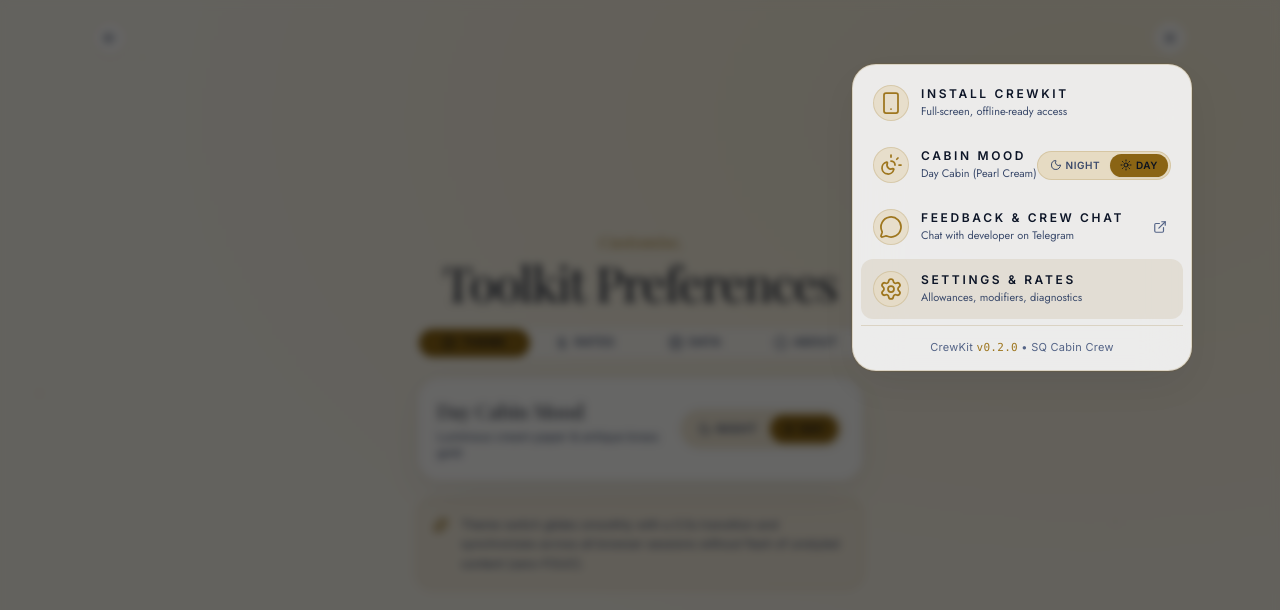
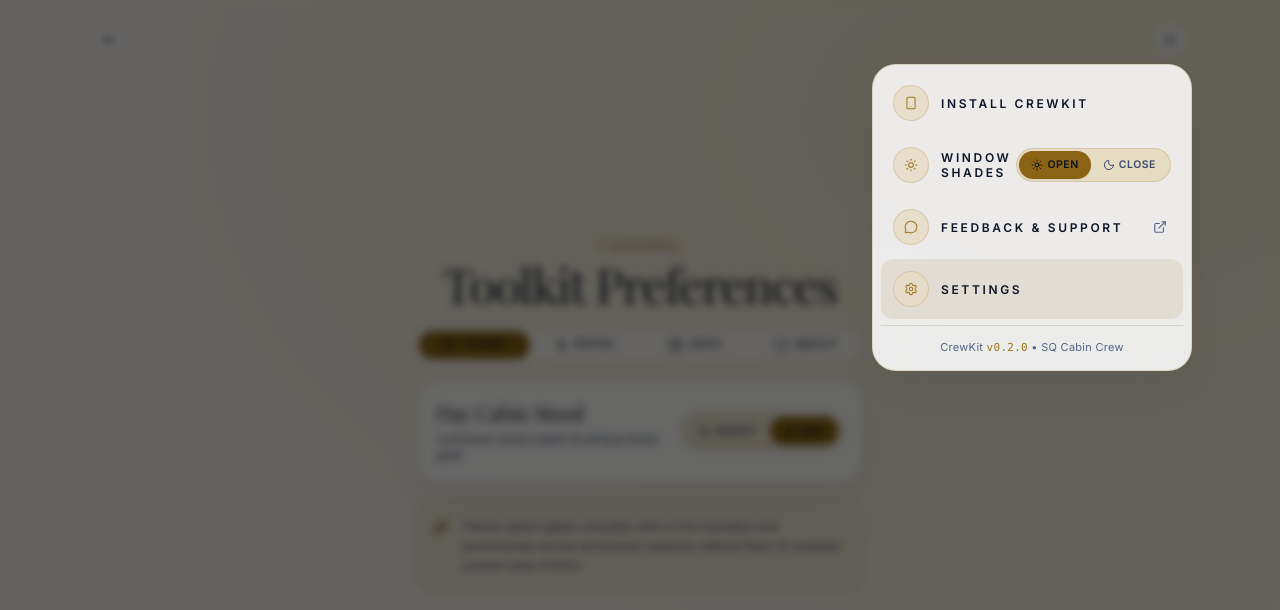
Before and after one commit to harlequinzxc/CrewKit, a React (Vite) app: page /settings in a window 1280 px wide. Both pictures are taken after a click on the button 1170 px from the left and 38 px from the top of the page. Shown: the top 610 px of the page. Built offline with nearby package versions, Linux system fonts and the light colour scheme; a web font is replaced by a local one.

Commit message:
feat: unified UI pass with theme gradients, navigation coordinates, drinks overflow, contrast tokens, and menu refinements
Co-authored-by: arena-agent <297053741+arena-agent@users.noreply.github.com>

```diff
--- a/src/components/ui/Layout.tsx
+++ b/src/components/ui/Layout.tsx
@@ -7,7 +7,6 @@
 import { BackButton, MenuButton, CloseButton } from './IconButton';
 import {
   Smartphone,
-  SunMoon,
   MessageCircle,
   Settings,
   ExternalLink,
@@ -21,6 +20,7 @@
   children: React.ReactNode;
   containerClassName?: string;
   hideHeader?: boolean;
+  onBack?: () => void;
   menuOpen?: boolean;
   onMenuOpenChange?: (open: boolean) => void;
 }
@@ -29,6 +29,7 @@
   children,
   containerClassName = 'w-full md:w-[90%] max-w-6xl',
   hideHeader = false,
+  onBack,
   menuOpen: controlledMenuOpen,
   onMenuOpenChange: controlledOnMenuOpenChange,
 }) => {
@@ -91,17 +92,17 @@
           hideHeader
             ? 'max-w-none px-0 pt-0 pb-[max(0.5rem,env(safe-area-inset-bottom))]'
             : cn(
-                'px-4 sm:px-6 pt-[max(0.5rem,env(safe-area-inset-top))] pb-[max(0.75rem,env(safe-area-inset-bottom))]',
+                'px-4 sm:px-6 pt-[max(0.75rem,env(safe-area-inset-top))] pb-[max(0.75rem,env(safe-area-inset-bottom))]',
                 containerClassName
               )
         )}
       >
-        {/* Top Header Bar (Omitted when hideHeader is true on hero result pages) */}
+        {/* Top Header Bar (Unified global Back / Brand and Hamburger Menu) */}
         {!hideHeader && (
-          <header className="flex items-center justify-between h-14 shrink-0 z-30 pt-1">
-            {/* LEFT: Back button on inner pages without logo/text, Logo on Home */}
+          <header className="flex items-center justify-between h-14 shrink-0 z-30">
+            {/* LEFT: Back button on inner pages, Logo on Home */}
             <div className="flex items-center gap-3">
-              {!isHome ? <BackButton /> : <Logo to="/" size="sm" />}
+              {!isHome ? <BackButton onClick={onBack} /> : <Logo to="/" size="sm" />}
             </div>
 
             {/* RIGHT: Circular Ghost Hamburger Menu Button (34px visual, 44px hit) */}
@@ -125,112 +126,101 @@
             />
 
             {/* Glass Panel Anchored Top-Right */}
-            <div className="absolute top-16 right-4 sm:right-6 w-84 max-w-[calc(100vw-2rem)] cabin-glass p-2 z-50 animate-menu-in flex flex-col gap-0.5 text-left border border-gold-dim">
+            <div className="absolute top-16 right-4 sm:right-6 w-80 max-w-[calc(100vw-2rem)] cabin-glass p-2 z-50 animate-menu-in flex flex-col gap-0.5 text-left border border-gold-dim">
               {installPromptMsg && (
                 <div className="mx-2 my-1.5 p-2 rounded-lg bg-gold-400/15 border border-gold-400/30 text-xs text-gold-300 font-ui tracking-wide text-center animate-fade-in">
                   {installPromptMsg}
                 </div>
               )}
 
-              {/* Row 1: Install CrewKit (Hidden if standalone installed) */}
+              {/* Row 1: Install CrewKit (Hidden if standalone installed; no helper subtitle) */}
               {!isStandalone && (
                 <button
                   onClick={handleInstallClick}
                   className="flex items-center gap-3 w-full px-3 py-3 rounded-xl hover:bg-ink-800/60 text-left transition-colors group min-h-[44px]"
                 >
                   <div className="w-9 h-9 rounded-full bg-ink-800/80 border border-gold-dim flex items-center justify-center text-gold-300 group-hover:border-gold-400/50 shrink-0">
-                    <Smartphone className="w-4.5 h-4.5 text-gold-300" strokeWidth={1.75} />
+                    <Smartphone className="w-3.5 h-3.5 text-gold-300" strokeWidth={1.75} />
                   </div>
-                  <div className="flex flex-col">
                   <span className="font-ui text-xs uppercase tracking-eyebrow text-ivory-100 group-hover:text-gold-300 font-semibold leading-tight">
                     Install CrewKit
                   </span>
-                    <span className="text-[11px] text-mist-300 mt-0.5">
-                      {isIOS ? 'Tap Share → Add to Home Screen' : 'Full-screen, offline-ready access'}
-                    </span>
-                  </div>
                 </button>
               )}
 
-              {/* Row 2: Mood Switching (Night Cabin vs Day Cabin) */}
+              {/* Row 2: Window Shades (Appearance / Mood toggle; Open=light, Close=dark; dynamic Sun/Moon icon) */}
               <div
                 onClick={() => toggleTheme()}
                 className="flex items-center justify-between w-full px-3 py-3 rounded-xl hover:bg-ink-800/60 text-left transition-colors group cursor-pointer min-h-[44px]"
               >
                 <div className="flex items-center gap-3">
                   <div className="w-9 h-9 rounded-full bg-ink-800/80 border border-gold-dim flex items-center justify-center text-gold-300 group-hover:border-gold-400/50 shrink-0">
-                    <SunMoon className="w-4.5 h-4.5 text-gold-300" strokeWidth={1.75} />
+                    {isNight ? (
+                      <Moon className="w-3.5 h-3.5 text-gold-300" strokeWidth={1.75} />
+                    ) : (
+                      <Sun className="w-3.5 h-3.5 text-gold-300" strokeWidth={1.75} />
+                    )}
                   </div>
-                  <div className="flex flex-col">
                   <span className="font-ui text-xs uppercase tracking-eyebrow text-ivory-100 group-hover:text-gold-300 font-semibold leading-tight">
-                      Cabin Mood
-                    </span>
-                    <span className="text-[11px] text-mist-300 mt-0.5">
-                      {isNight ? 'Night Cabin (Midnight)' : 'Day Cabin (Pearl Cream)'}
+                    Window Shades
                   </span>
                 </div>
-                </div>
 
-                {/* Segmented Switch */}
+                {/* Segmented Pill Switch: Open (Day/Light) vs Close (Night/Dark) */}
                 <div
                   onClick={(e) => e.stopPropagation()}
                   className="flex items-center p-0.5 bg-ink-800 border border-gold-dim rounded-full relative shrink-0"
                 >
                   <button
                     type="button"
+                    onClick={() => setTheme('light')}
+                    className={cn(
+                      'flex items-center gap-1 px-3 py-1.5 rounded-full text-[10.5px] font-ui uppercase tracking-wider font-semibold transition-all',
+                      !isNight
+                        ? 'bg-gold-400 text-onyx-900 shadow-sm'
+                        : 'text-mist-300 hover:text-ivory-100'
+                    )}
+                    aria-label="Open Window Shades (Day Light)"
+                  >
+                    <Sun className="w-3 h-3" />
+                    <span>Open</span>
+                  </button>
+                  <button
+                    type="button"
                     onClick={() => setTheme('dark')}
                     className={cn(
-                      'flex items-center gap-1 px-2.5 py-1 rounded-full text-[10px] font-ui uppercase tracking-wider font-semibold transition-all',
+                      'flex items-center gap-1 px-3 py-1.5 rounded-full text-[10.5px] font-ui uppercase tracking-wider font-semibold transition-all',
                       isNight
                         ? 'bg-gold-400 text-onyx-900 shadow-sm'
                         : 'text-mist-300 hover:text-ivory-100'
                     )}
-                    aria-label="Set Night Cabin"
+                    aria-label="Close Window Shades (Night Cabin)"
                   >
                     <Moon className="w-3 h-3" />
-                    <span>Night</span>
-                  </button>
-                  <button
-                    type="button"
-                    onClick={() => setTheme('light')}
-                    className={cn(
-                      'flex items-center gap-1 px-2.5 py-1 rounded-full text-[10px] font-ui uppercase tracking-wider font-semibold transition-all',
-                      !isNight
-                        ? 'bg-gold-400 text-onyx-900 shadow-sm'
-                        : 'text-mist-300 hover:text-ivory-100'
-                    )}
-                    aria-label="Set Day Cabin"
-                  >
-                    <Sun className="w-3 h-3" />
-                    <span>Day</span>
+                    <span>Close</span>
                   </button>
                 </div>
               </div>
 
-              {/* Row 3: Feedback & Suggestions */}
+              {/* Row 3: Feedback & Support (Direct Telegram link; no helper subtitle) */}
               <a
-                href="https://t.me"
+                href="https://t.me/harlequinzxc"
                 target="_blank"
                 rel="noreferrer"
                 className="flex items-center justify-between w-full px-3 py-3 rounded-xl hover:bg-ink-800/60 text-left transition-colors group min-h-[44px]"
               >
                 <div className="flex items-center gap-3">
                   <div className="w-9 h-9 rounded-full bg-ink-800/80 border border-gold-dim flex items-center justify-center text-gold-300 group-hover:border-gold-400/50 shrink-0">
-                    <MessageCircle className="w-4.5 h-4.5 text-gold-300" strokeWidth={1.75} />
+                    <MessageCircle className="w-3.5 h-3.5 text-gold-300" strokeWidth={1.75} />
                   </div>
-                  <div className="flex flex-col">
                   <span className="font-ui text-xs uppercase tracking-eyebrow text-ivory-100 group-hover:text-gold-300 font-semibold leading-tight">
-                      Feedback &amp; Crew Chat
+                    Feedback &amp; Support
                   </span>
-                    <span className="text-[11px] text-mist-300 mt-0.5">
-                      Chat with developer on Telegram
-                    </span>
-                  </div>
                 </div>
                 <ExternalLink className="w-3.5 h-3.5 text-mist-400 group-hover:text-gold-300 mr-1" />
               </a>
 
-              {/* Row 4: Settings */}
+              {/* Row 4: Settings (No helper subtitle) */}
               <button
                 onClick={() => {
                   setMenuOpen(false);
@@ -242,16 +232,11 @@
                 )}
               >
                 <div className="w-9 h-9 rounded-full bg-ink-800/80 border border-gold-dim flex items-center justify-center text-gold-300 group-hover:border-gold-400/50 shrink-0">
-                  <Settings className="w-4.5 h-4.5 text-gold-300" strokeWidth={1.75} />
+                  <Settings className="w-3.5 h-3.5 text-gold-300" strokeWidth={1.75} />
                 </div>
-                <div className="flex flex-col">
                 <span className="font-ui text-xs uppercase tracking-eyebrow text-ivory-100 group-hover:text-gold-300 font-semibold leading-tight">
-                    Settings &amp; Rates
+                  Settings
                 </span>
-                  <span className="text-[11px] text-mist-300 mt-0.5">
-                    Allowances, modifiers, diagnostics
-                  </span>
-                </div>
               </button>
 
               {/* Divider & Footer */}
@@ -264,7 +249,7 @@
           </>
         )}
 
-        {/* Main Content Area (Single Viewport, Zero Scroll) */}
+        {/* Main Content Area */}
         <main className="flex-1 flex flex-col justify-between min-h-0 py-1 overflow-hidden relative z-10">
           {children}
         </main>
--- a/src/components/ui/StickyHeader.tsx
+++ b/src/components/ui/StickyHeader.tsx
@@ -17,7 +17,7 @@
       <div
         ref={ref}
         className={cn(
-          'sticky top-0 z-30 w-full bg-ink-950/88 backdrop-blur-md pt-2 pb-2 transition-colors border-b border-gold-dim/15',
+          'sticky top-0 z-30 w-full bg-ink-950/95 backdrop-blur-md pt-2 pb-2 transition-colors border-b border-gold-dim/15',
           className
         )}
         {...props}
@@ -28,7 +28,7 @@
             className="absolute left-0 right-0 -bottom-6 h-6 pointer-events-none z-10"
             style={{
               background:
-                'linear-gradient(to bottom, rgb(var(--ink-950-rgb) / 0.88), transparent)',
+                'linear-gradient(to bottom, rgb(var(--ink-950-rgb) / 0.95), transparent)',
             }}
           />
         )}
--- a/src/index.css
+++ b/src/index.css
@@ -80,7 +80,7 @@
   --shadow-cabin: 0 24px 70px -18px rgba(0, 0, 0, 0.7);
   --shadow-cabin-glass: 0 20px 50px -10px rgba(0, 0, 0, 0.65), 0 0 1px 1px rgba(217, 185, 120, 0.15);
   --shadow-elevated-card: 0 12px 32px -4px rgba(0, 0, 0, 0.55);
-  --sky-gradient: radial-gradient(ellipse at 50% 20%, rgba(0, 37, 105, 0.35) 0%, rgba(4, 7, 15, 0.95) 75%), #04070F;
+  --sky-gradient: #04070F;
   --selection-bg: rgba(217, 185, 120, 0.28);
   --selection-color: #F5EFE2;
 }
```
Also changed, not shown: src/components/ui/DrinkItem.tsx (+57 -7 lines), src/pages/SkyMenu.tsx (+15 -26 lines). Lines whose indentation alone changed are shown as unchanged.
